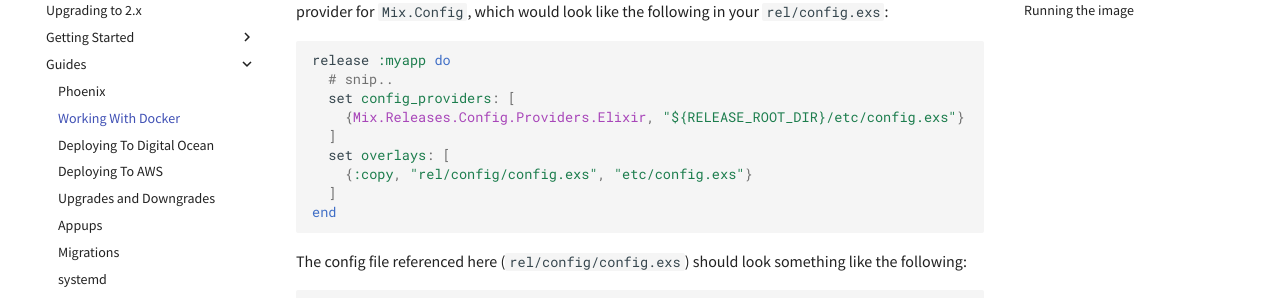
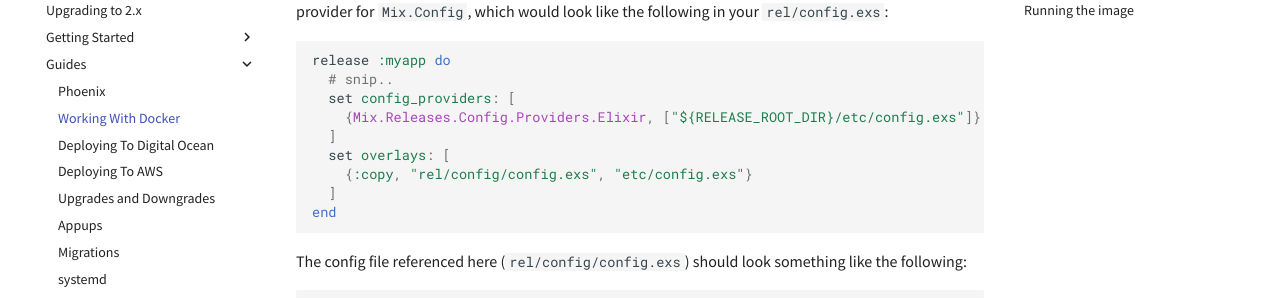
Before and after one commit to bitwalker/distillery, an MkDocs documentation site: the page built from docs/guides/working_with_docker.md, in a window 1280 px wide and 900 px high, scrolled down 3948 px. Shown: the part 152-450 px from the top of the window. Built offline with MkDocs 1.6.1 and Material for MkDocs 9.7.7, drawn with Linux system fonts in a browser that asks for light colours; comment, search, counter and statistics services are not loaded.

```diff
--- a/docs/guides/working_with_docker.md
+++ b/docs/guides/working_with_docker.md
@@ -200,7 +200,7 @@ following in your `rel/config.exs`:
 release :myapp do
   # snip..
   set config_providers: [
-    {Mix.Releases.Config.Providers.Elixir, "${RELEASE_ROOT_DIR}/etc/config.exs"}
+    {Mix.Releases.Config.Providers.Elixir, ["${RELEASE_ROOT_DIR}/etc/config.exs"]}
   ]
   set overlays: [
     {:copy, "rel/config/config.exs", "etc/config.exs"}
```
